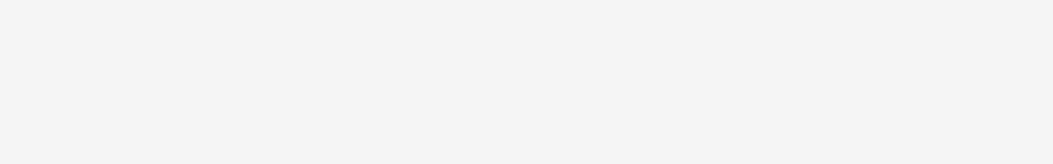
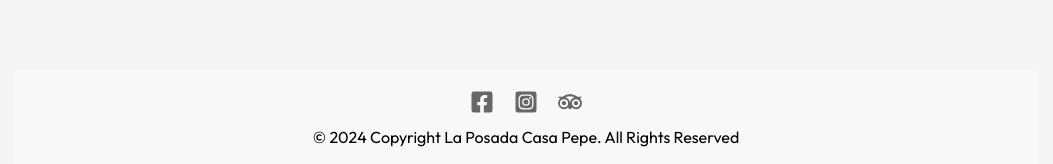
Before and after one commit to mmartins23/laposadacasapepe, a React (Vite) app in the folder laposada/: page / in a window 1280 px wide. Shown: the part 4147-4311 px from the top of the page, without its empty margins (114-1167 px from the left). Before the commit the page ends 4217 px from the top, so only its background shows below. Built offline with nearby package versions, Linux system fonts and the light colour scheme.

Commit message:
La Posada Footer Component

```diff
--- a/laposada/src/App.jsx
+++ b/laposada/src/App.jsx
@@ -5,6 +5,7 @@ import Title from "./components/Title/Title";
 import About from "./components/About/About";
 import Gallery from "./components/Gallery/Gallery";
 import Contact from "./components/Contact/Contact";
+import Footer from "./components/Footer/Footer";
 
 
 const App = () => {
@@ -20,6 +21,7 @@ const App = () => {
         <Gallery/>
         <Title subtitle='Contacto' title='Haz tu reserva ahora y disfruta de los mejores platos de la Región de Murcia'/>
         <Contact/>
+        <Footer/>
       </div>
     </div>
   )
--- /dev/null
+++ b/laposada/src/components/Footer/Footer.css
@@ -0,0 +1,31 @@
+.footer {
+    text-align: center; /* Centraliza o texto no rodapé */
+    padding: 20px; /* Espaço interno */
+    background-color: #f8f8f8; /* Cor de fundo opcional */
+}
+
+.social-icons {
+    display: flex; /* Usando flexbox para alinhar os ícones */
+    justify-content: center; /* Centraliza horizontalmente os ícones */
+    margin-bottom: 10px; /* Espaço abaixo dos ícones */
+}
+
+.social-icons a {
+    margin: 0 10px; /* Espaçamento entre os ícones */
+    color: #676767; /* Cor padrão dos ícones */
+    font-size: 24px; /* Tamanho dos ícones */
+    transition: color 0.3s; /* Transição suave para a cor */
+}
+
+/* Cores padrão das plataformas */
+.social-icons a.facebook:hover {
+    color: #1877f2; /* Azul do Facebook */
+}
+
+.social-icons a.instagram:hover {
+    color: #e1306c; /* Rosa do Instagram */
+}
+
+.social-icons a.tripadvisor:hover {
+    color: #00B300; /* Verde do TripAdvisor */
+}
--- /dev/null
+++ b/laposada/src/components/Footer/Footer.jsx
@@ -0,0 +1,25 @@
+import './Footer.css';
+
+import { FaFacebookSquare, FaInstagramSquare, FaTripadvisor } from "react-icons/fa";
+
+const Footer = () => {
+    const currentYear = new Date().getFullYear();
+    return (
+        <div className="footer">
+            <div className="social-icons">
+                <a href="https://facebook.com" target="_blank" rel="noopener noreferrer" className="facebook">
+                    <FaFacebookSquare />
+                </a>
+                <a href="https://instagram.com" target="_blank" rel="noopener noreferrer" className="instagram">
+                    <FaInstagramSquare />
+                </a>
+                <a href="https://tripadvisor.com" target="_blank" rel="noopener noreferrer" className="tripadvisor">
+                    <FaTripadvisor />
+                </a>
+            </div>
+            <p>© {currentYear} Copyright La Posada Casa Pepe. All Rights Reserved</p>
+        </div>
+    );
+}
+
+export default Footer;
```
